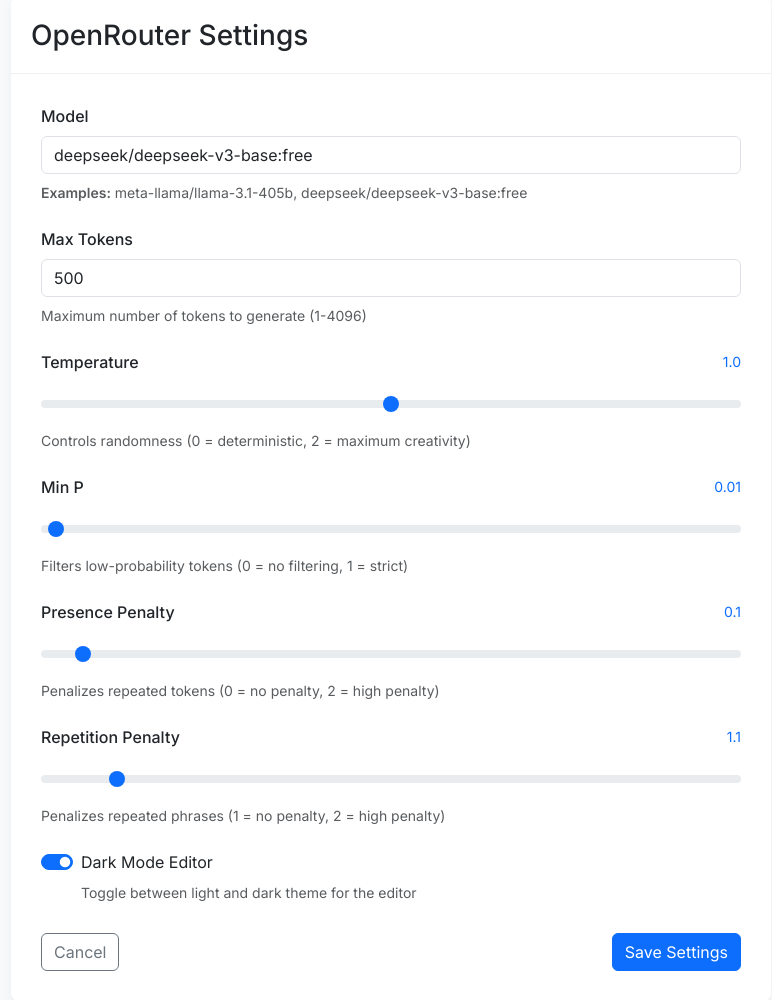
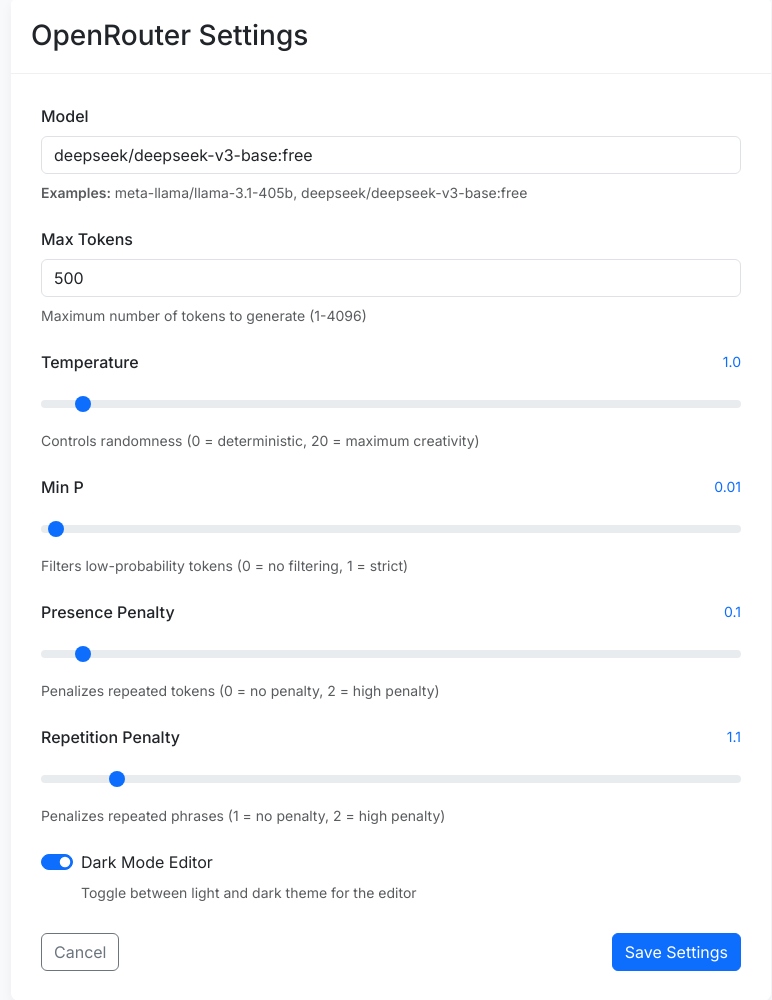
Before and after one commit to lyramakesmusic/text-completion-webui, a Flask app: page /settings in a window 1280 px wide. Shown: the part 75-1075 px from the top of the page, without its empty margins (249-1021 px from the left). Run offline with Flask 3, Linux system fonts and the light colour scheme.

Commit message:
temp range

```diff
--- a/templates/settings.html
+++ b/templates/settings.html
@@ -129,8 +129,8 @@
                             Temperature
                             <span class="value-display" id="temperature-value">{{ config.temperature }}</span>
                         </label>
-                        <input type="range" class="form-range" id="temperature" name="temperature" min="0" max="2" step="0.01" value="{{ config.temperature }}">
-                        <div class="form-text">Controls randomness (0 = deterministic, 2 = maximum creativity)</div>
+                        <input type="range" class="form-range" id="temperature" name="temperature" min="0" max="20" step="0.01" value="{{ config.temperature }}">
+                        <div class="form-text">Controls randomness (0 = deterministic, 20 = maximum creativity)</div>
                     </div>
 
                     <div class="mb-4">
```
Also changed, not shown: static/js/app.js (+7 -5 lines).
